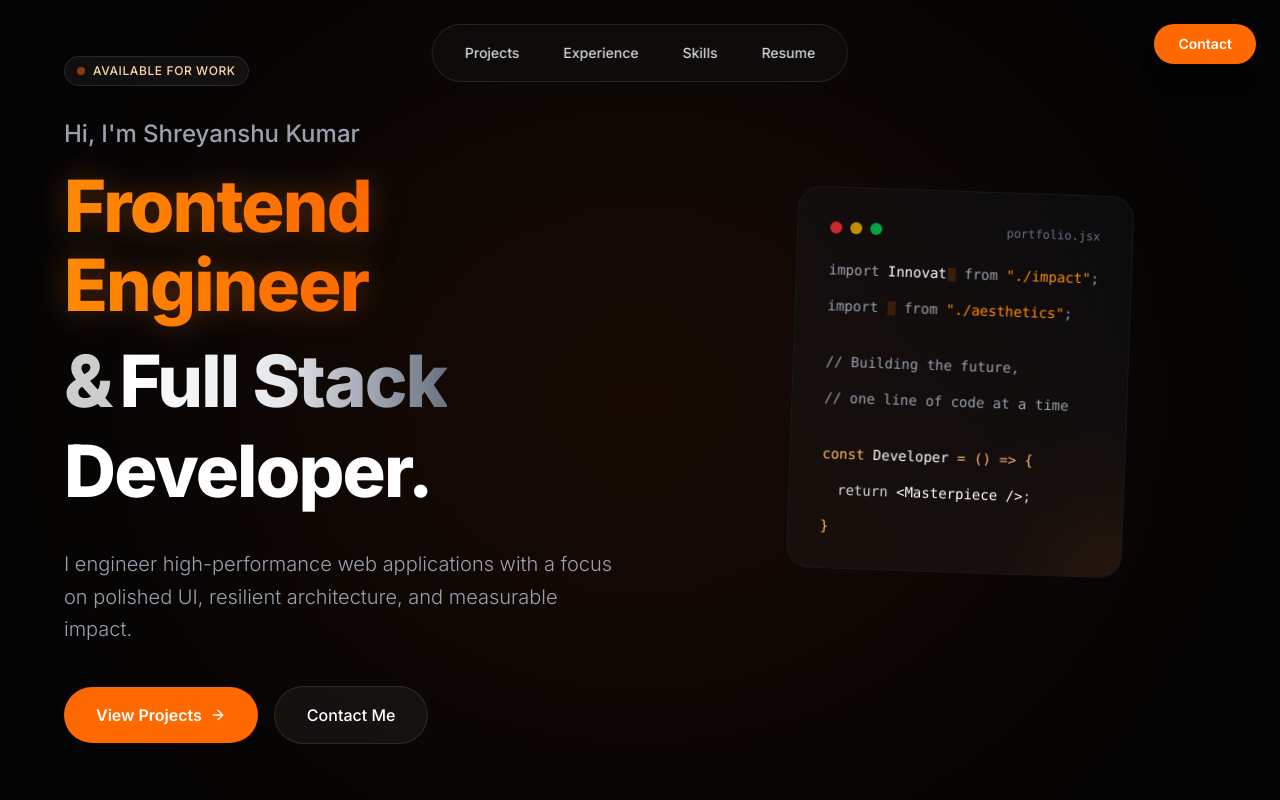
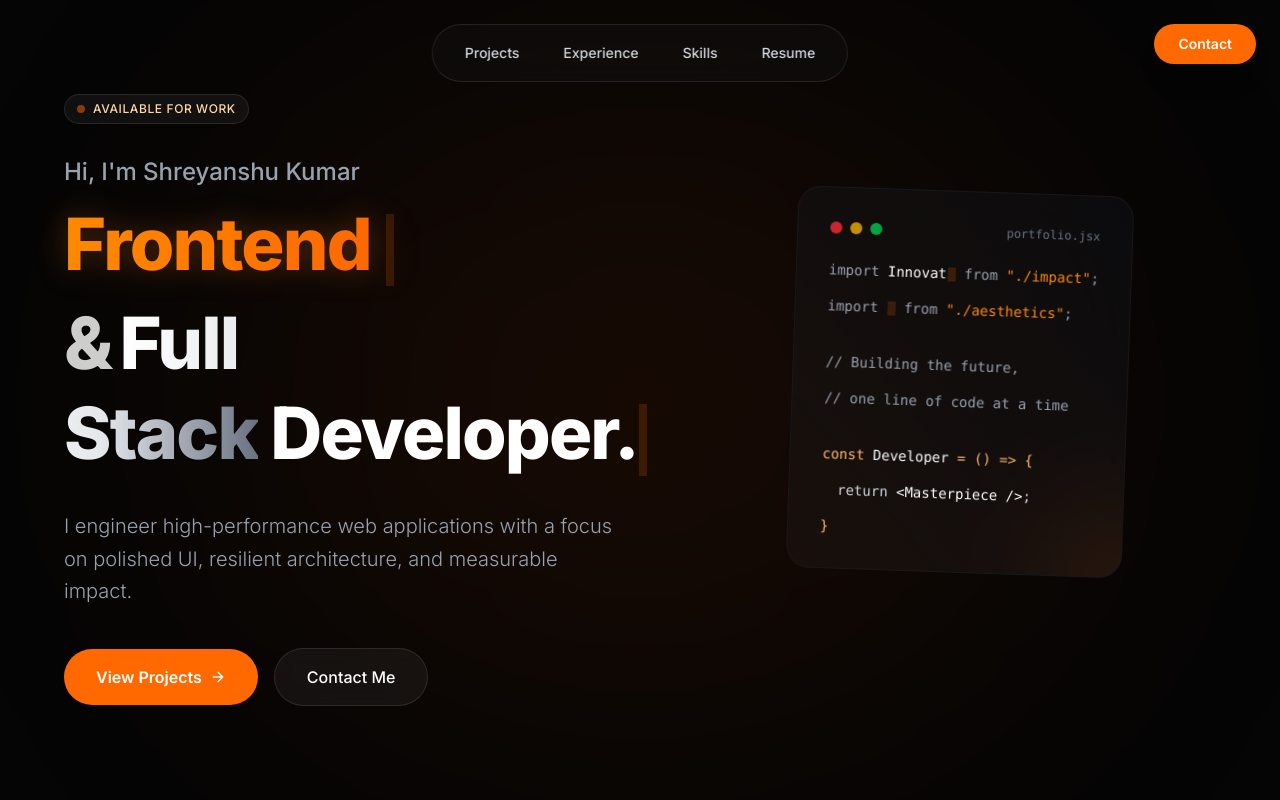
Before and after one commit to Shreyanshu-Gupta/Portfolio, a React (Vite) app: page / in a window 1280 px wide. Shown: the top 800 px of the page. Built offline with nearby package versions, Linux system fonts and the light colour scheme.

Commit message:
feat: add LandingHero component with animated typewriter effects and interactive code card

```diff
--- a/src/components/LandingHero.jsx
+++ b/src/components/LandingHero.jsx
@@ -87,13 +87,13 @@ export default function LandingHero() {
             </motion.div>
 
             <motion.div variants={fadeUp} custom={1} className="text-gradient-orange pb-2 drop-shadow-[0_0_15px_rgba(249,115,22,0.3)]">
-              Frontend Engineer
+              Frontend <span className="whitespace-nowrap"><Typewriter words={["Engineer", "Architect", "Designer"]} delay={100} pause={2000} /></span>
             </motion.div>
 
             <motion.div variants={fadeUp} custom={2} className="text-white mt-1 leading-tight">
               <span className="opacity-80 mr-2">&</span>
-              <span className="text-gradient">Full Stack</span>
-              <br className="hidden md:block" /> Developer.
+              <span className="text-gradient mr-2 lg:mr-3">Full Stack</span>
+              <span className="whitespace-nowrap"><Typewriter words={["Developer."]} delay={120} pause={2500} /></span>
             </motion.div>
           </motion.h1>
 
```
